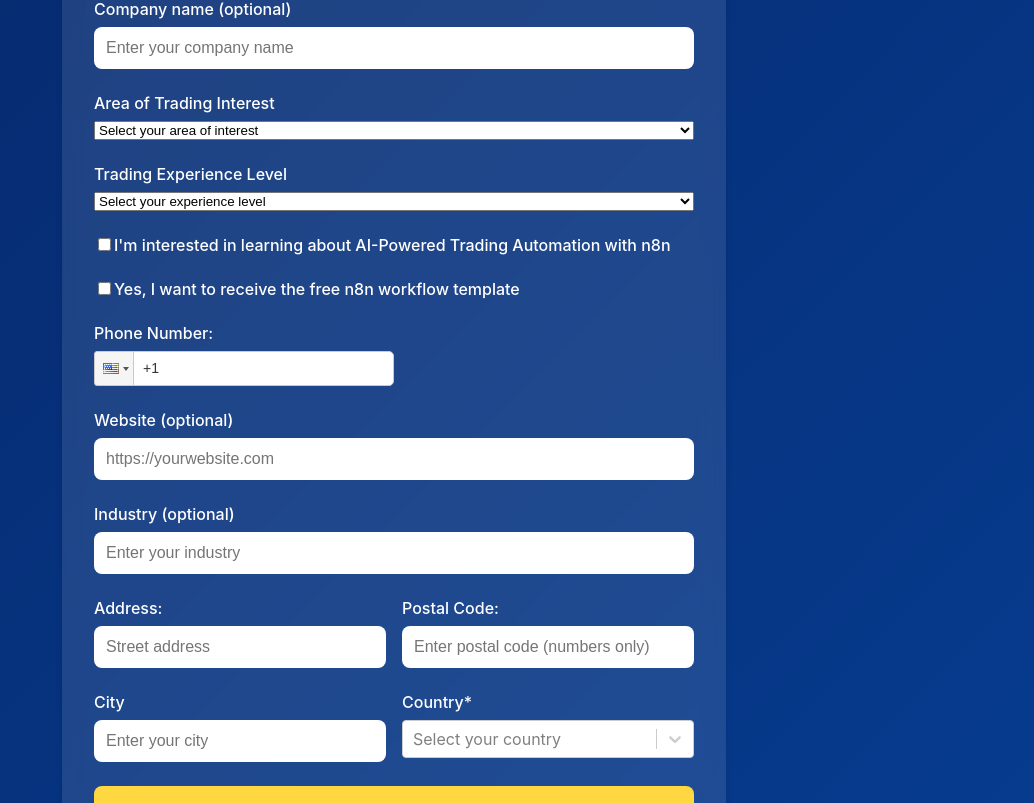
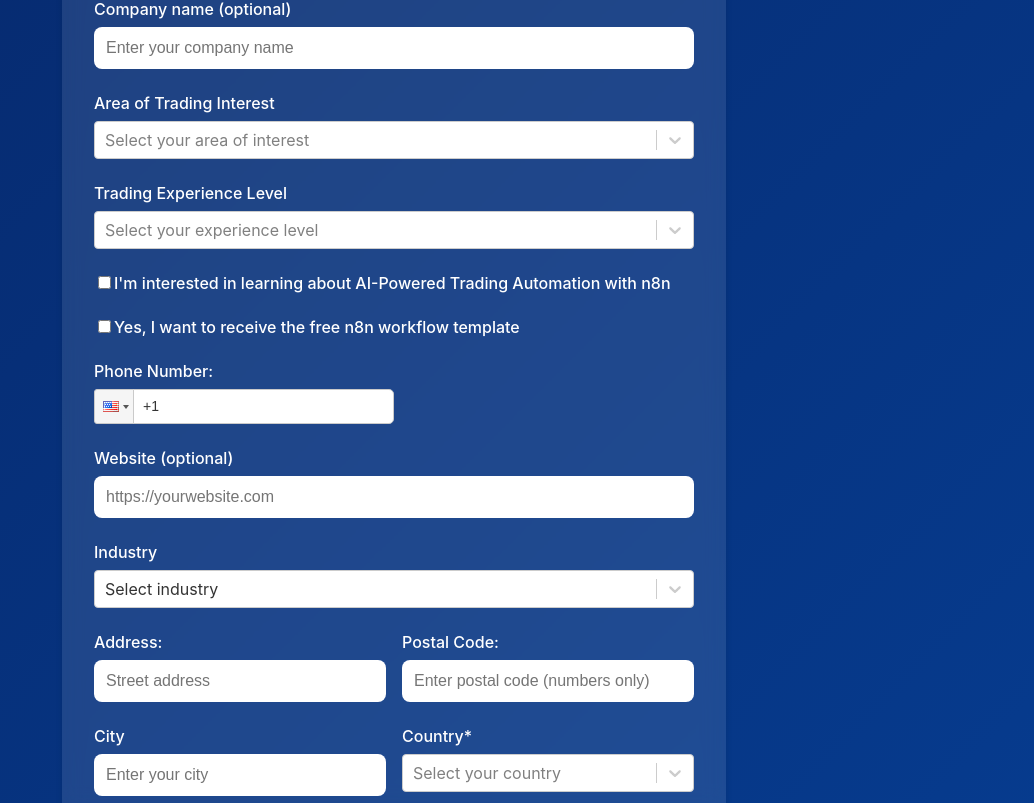
Before and after one commit to IrronRoman19/n8n-funnel, a React (Create React App) app: page / in a window 1280 px wide. Shown: the part 720-1523 px from the top of the page, without its empty margins (246-1280 px from the left). Built offline with nearby package versions, Linux system fonts and the light colour scheme.

Commit message:
modified react page

```diff
--- a/src/components/LandingPage.tsx
+++ b/src/components/LandingPage.tsx
@@ -5,6 +5,42 @@ import 'react-phone-input-2/lib/style.css';
 import './LandingPage.css';
 import './PhoneInputStyles.css';
 import { countries } from '../utils/countries';
+
+// Define option type
+interface Option {
+  value: string;
+  label: string;
+}
+
+// Options arrays
+const tradingInterestOptions = [
+  { value: 'stocks', label: 'Stocks' },
+  { value: 'cryptocurrency', label: 'Cryptocurrency' },
+  { value: 'forex', label: 'Forex' },
+  { value: 'options', label: 'Options' },
+  { value: 'futures', label: 'Futures' },
+  { value: 'other', label: 'Other' }
+];
+
+const tradingExperienceOptions = [
+  { value: 'beginner', label: 'Beginner' },
+  { value: 'intermediate', label: 'Intermediate' },
+  { value: 'advanced', label: 'Advanced' },
+  { value: 'professional', label: 'Professional' }
+];
+
+const industryOptions = [
+  { value: '', label: 'Select industry' },
+  { value: 'finance', label: 'Finance' },
+  { value: 'technology', label: 'Technology' },
+  { value: 'healthcare', label: 'Healthcare' },
+  { value: 'manufacturing', label: 'Manufacturing' },
+  { value: 'retail', label: 'Retail' },
+  { value: 'education', label: 'Education' },
+  { value: 'government', label: 'Government' },
+  { value: 'nonprofit', label: 'Nonprofit' },
+  { value: 'other', label: 'Other' }
+];
 
 interface CountryOption {
   code: string;
@@ -121,12 +157,8 @@ const LandingPage: React.FC = () => {
       }
     }
 
-    // Company validation
+    // Company validation (optional)
     const company = formData.company.trim();
-    if (!company) {
-      setFormState({ isSubmitting: false, isSuccess: false, error: 'Please enter your company name' });
-      return false;
-    }
 
     // Postal Code validation
     const postalCode = formData.postalCode.trim();
@@ -158,17 +190,12 @@ const LandingPage: React.FC = () => {
       setFormState({ isSubmitting: false, isSuccess: false, error: 'Please select your area of trading interest' });
       return false;
     }
-    if (formData.company.trim().length < 1) {
-      setFormState({ isSubmitting: false, isSuccess: false, error: 'Company name must be at least 1 character long' });
-      return false;
-    }
+    // Company validation (optional - no length check)
 
     // Industry validation
-    if (formData.industry.trim()) {
-      if (formData.industry.trim().length < 2) {
-        setFormState({ isSubmitting: false, isSuccess: false, error: 'Industry must be at least 2 characters long' });
-        return false;
-      }
+    if (!formData.industry) {
+      setFormState({ isSubmitting: false, isSuccess: false, error: 'Please select your industry' });
+      return false;
     }
 
     // Location validation
@@ -339,38 +366,38 @@ const LandingPage: React.FC = () => {
 
           <div className="form-group">
             <label htmlFor="trading-interest">Area of Trading Interest</label>
-            <select
+            <Select<Option>
               id="trading-interest"
               name="tradingInterest"
-              value={formData.tradingInterest}
-              onChange={handleChange}
-              className="form-control"
+              value={tradingInterestOptions.find((option: Option) => option.value === formData.tradingInterest)}
+              onChange={(option: Option | null) => setFormData(prev => ({
+                ...prev,
+                tradingInterest: option?.value || ''
+              }))}
+              options={tradingInterestOptions}
+              className="react-select-container"
+              classNamePrefix="react-select"
               required
-            >
-              <option value="">Select your area of interest</option>
-              <option value="forex">Forex Trading</option>
-              <option value="cryptocurrency">Cryptocurrency Trading</option>
-              <option value="stocks">Stock Trading</option>
-              <option value="options">Options Trading</option>
-            </select>
+              placeholder="Select your area of interest"
+            />
           </div>
 
           <div className="form-group">
             <label htmlFor="trading-experience">Trading Experience Level</label>
-            <select
+            <Select<Option>
               id="trading-experience"
               name="tradingExperience"
-              value={formData.tradingExperience}
-              onChange={handleChange}
-              className="form-control"
+              value={tradingExperienceOptions.find((option: Option) => option.value === formData.tradingExperience)}
+              onChange={(option: Option | null) => setFormData(prev => ({
+                ...prev,
+                tradingExperience: option?.value || ''
+              }))}
+              options={tradingExperienceOptions}
+              className="react-select-container"
+              classNamePrefix="react-select"
               required
-            >
-              <option value="">Select your experience level</option>
-              <option value="beginner">Beginner</option>
-              <option value="intermediate">Intermediate</option>
-              <option value="advanced">Advanced</option>
-              <option value="professional">Professional</option>
-            </select>
+              placeholder="Select your experience level"
+            />
           </div>
 
           <div className="form-group">
@@ -442,14 +469,18 @@ const LandingPage: React.FC = () => {
           </div>
 
           <div className="form-group">
-            <label htmlFor="industry">Industry (optional)</label>
-            <input
-              type="text"
+            <label htmlFor="industry">Industry</label>
+            <Select
               id="industry"
               name="industry"
-              value={formData.industry}
-              onChange={handleChange}
-              placeholder="Enter your industry"
+              value={industryOptions.find((option) => option.value === formData.industry)}
+              onChange={(selectedOption) => {
+                handleChange({ target: { name: 'industry', value: selectedOption?.value || '' } } as React.ChangeEvent<HTMLSelectElement>);
+              }}
+              options={industryOptions}
+              placeholder="Select your industry"
+              className="react-select-container"
+              classNamePrefix="react-select"
             />
           </div>
 
```
